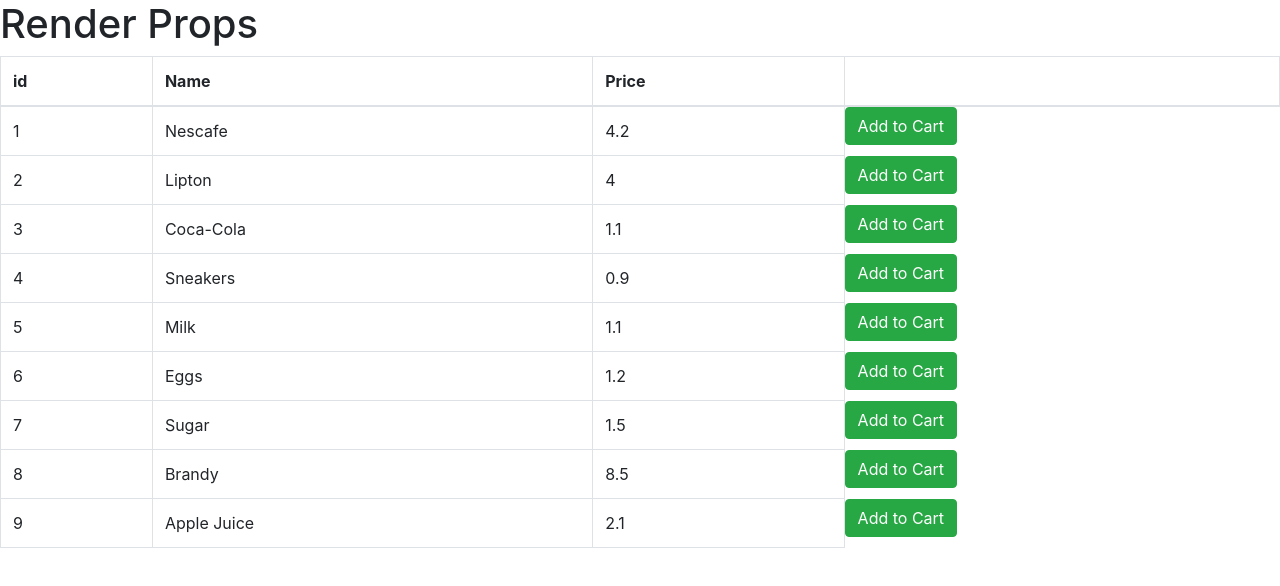
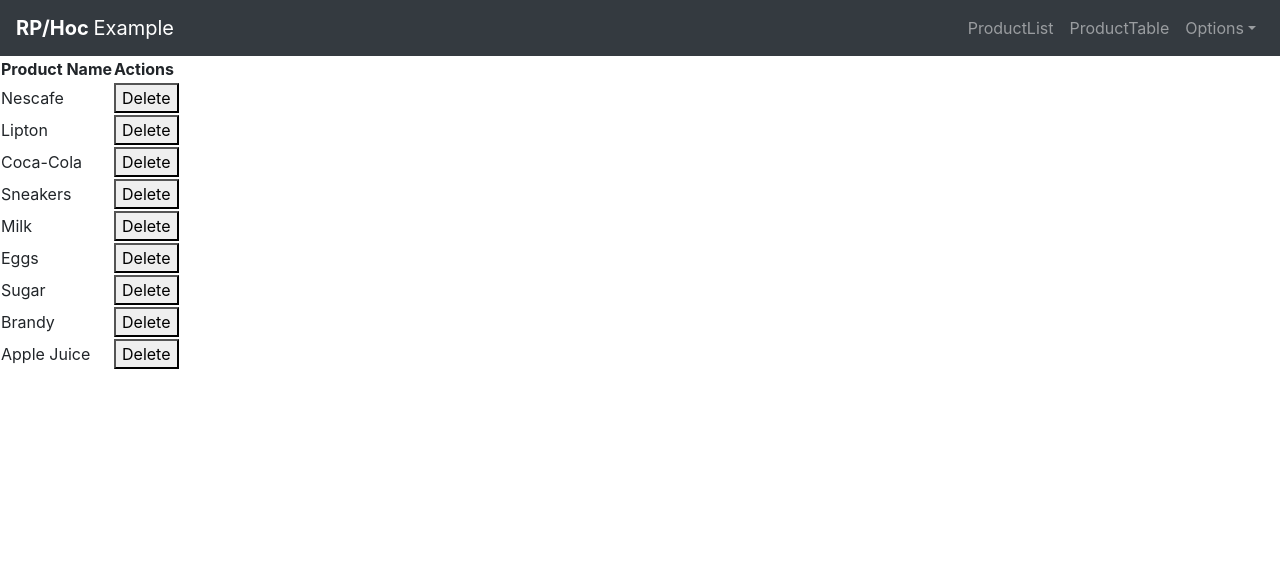
Before and after one commit to rusovd/react-rphoc, a React (Create React App) app: page /ProductTable in a window 1280 px wide. Shown: the top 586 px of the page. Built offline with nearby package versions, Linux system fonts and the light colour scheme.

Commit message:
Added ProductTable, NavBar, Router

```diff
--- a/src/components/App/App.js
+++ b/src/components/App/App.js
@@ -1,15 +1,19 @@
 import React, { Component } from "react";
 import ProductList from "../ProductList";
+import ProductTable from "../ProductTable";
+import { BrowserRouter as Router, Route } from  'react-router-dom'
+import NavBar from "../NavBar"
 
 import "./App.css";
 
 export default class App extends Component {
   render() {
     return (
-      <div>
-        <h1>Render Props</h1>
-        <ProductList />
-      </div>
+      <Router>
+        <NavBar />
+        <Route path="/ProductList" component={ProductList}></Route>
+        <Route path="/ProductTable" component={ProductTable}></Route>
+      </Router>
     );
   }
 }
--- /dev/null
+++ b/src/components/NavBar/NavBar.js
@@ -0,0 +1,66 @@
+import React from 'react';
+import {
+  Collapse,
+  Navbar,
+  NavbarToggler,
+  NavbarBrand,
+  Nav,
+  NavItem,
+  UncontrolledDropdown,
+  DropdownToggle,
+  DropdownMenu,
+  DropdownItem } from 'reactstrap';
+import { Link } from  'react-router-dom'
+
+export default class Example extends React.Component {
+  constructor(props) {
+    super(props);
+
+    this.toggle = this.toggle.bind(this);
+    this.state = {
+      isOpen: false
+    };
+  }
+  toggle() {
+    this.setState({
+      isOpen: !this.state.isOpen
+    });
+  }
+  render() {
+    return (
+      <div>
+        <Navbar color="dark" dark expand="md">
+          <NavbarBrand href="/"><strong>RP/Hoc </strong>Example</NavbarBrand>
+          <NavbarToggler onClick={this.toggle} />
+          <Collapse isOpen={this.state.isOpen} navbar>
+            <Nav className="ml-auto" navbar>
+              <NavItem>
+                <Link class="nav-link" to="/ProductList">ProductList</Link>
+              </NavItem>
+              <NavItem>
+                <Link class="nav-link" to="/ProductTable">ProductTable</Link>
+              </NavItem>
+              <UncontrolledDropdown nav inNavbar>
+                <DropdownToggle nav caret>
+                  Options
+                </DropdownToggle>
+                <DropdownMenu right>
+                  <DropdownItem>
+                    Option 1
+                  </DropdownItem>
+                  <DropdownItem>
+                    Option 2
+                  </DropdownItem>
+                  <DropdownItem divider />
+                  <DropdownItem>
+                    Reset
+                  </DropdownItem>
+                </DropdownMenu>
+              </UncontrolledDropdown>
+            </Nav>
+          </Collapse>
+        </Navbar>
+      </div>
+    );
+  }
+}
--- /dev/null
+++ b/src/components/NavBar/index.js
@@ -0,0 +1,3 @@
+import NavBar from "./NavBar";
+
+export default NavBar;
--- a/src/components/ProductList/ProductList.js
+++ b/src/components/ProductList/ProductList.js
@@ -45,11 +45,11 @@ export default class ProductList extends Component {
           </thead>
           <tbody>
             {this.state.products.map(product => (
-              <tr>
+              <tr key={product.id}>
                 <td>{product.id}</td>
                 <td>{product.name}</td>
                 <td>{product.price}</td>
-                <Button color="success">Add to Cart</Button>
+                <td></td><Button color="success">Add to Cart</Button>
               </tr>
               ))}
           </tbody>
--- a/src/components/ProductTable/ProductTable.js
+++ b/src/components/ProductTable/ProductTable.js
@@ -1,28 +1,42 @@
 import React, { Component } from "react";
 
-class ProductTable extends Component {
+export default class ProductTable extends Component {
   state = {
     products: []
   };
 
+  getProducts = async () => {
+    return [
+      { id: 1, name: "Nescafe", price: 4.2 },
+      { id: 2, name: "Lipton", price: 4 },
+      { id: 3, name: "Coca-Cola", price: 1.1 },
+      { id: 4, name: "Sneakers", price: 0.9 },
+      { id: 5, name: "Milk", price: 1.1 },
+      { id: 6, name: "Eggs", price: 1.2 },
+      { id: 7, name: "Sugar", price: 1.5 },
+      { id: 8, name: "Brandy", price: 8.5 },
+      { id: 9, name: "Apple Juice", price: 2.1 }
+    ];
+  };
+
   componentDidMount() {
-    getProducts().then(products => {
+    this.getProducts().then(products => {
       this.setState({
         products
       });
     });
   }
 
-  handleDelete = currentProduct => {
-    const remainingProducts = this.state.products.filter(
-      product => product.id !== currentProduct.id
-    );
-    deleteProducts(currentProduct.id).then(() => {
-      this.setState({
-        products: remainingProducts
-      });
-    });
-  };
+  // handleDelete = currentProduct => {
+  //   const remainingProducts = this.state.products.filter(
+  //     product => product.id !== currentProduct.id
+  //   );
+  //   deleteProducts(currentProduct.id).then(() => {
+  //     this.setState({
+  //       products: remainingProducts
+  //     });
+  //   });
+  // };
 
   render() {
     return (
@@ -38,7 +52,7 @@ class ProductTable extends Component {
             <tr key={product.id}>
               <td>{product.name}</td>
               <td>
-                <button onClick={() => this.handleDelete(product)}>
+                <button onClick={() => console.log(product)}>
                   Delete
                 </button>
               </td>
@@ -49,5 +63,3 @@ class ProductTable extends Component {
     );
   }
 }
-
-export { ProductTable };
```
